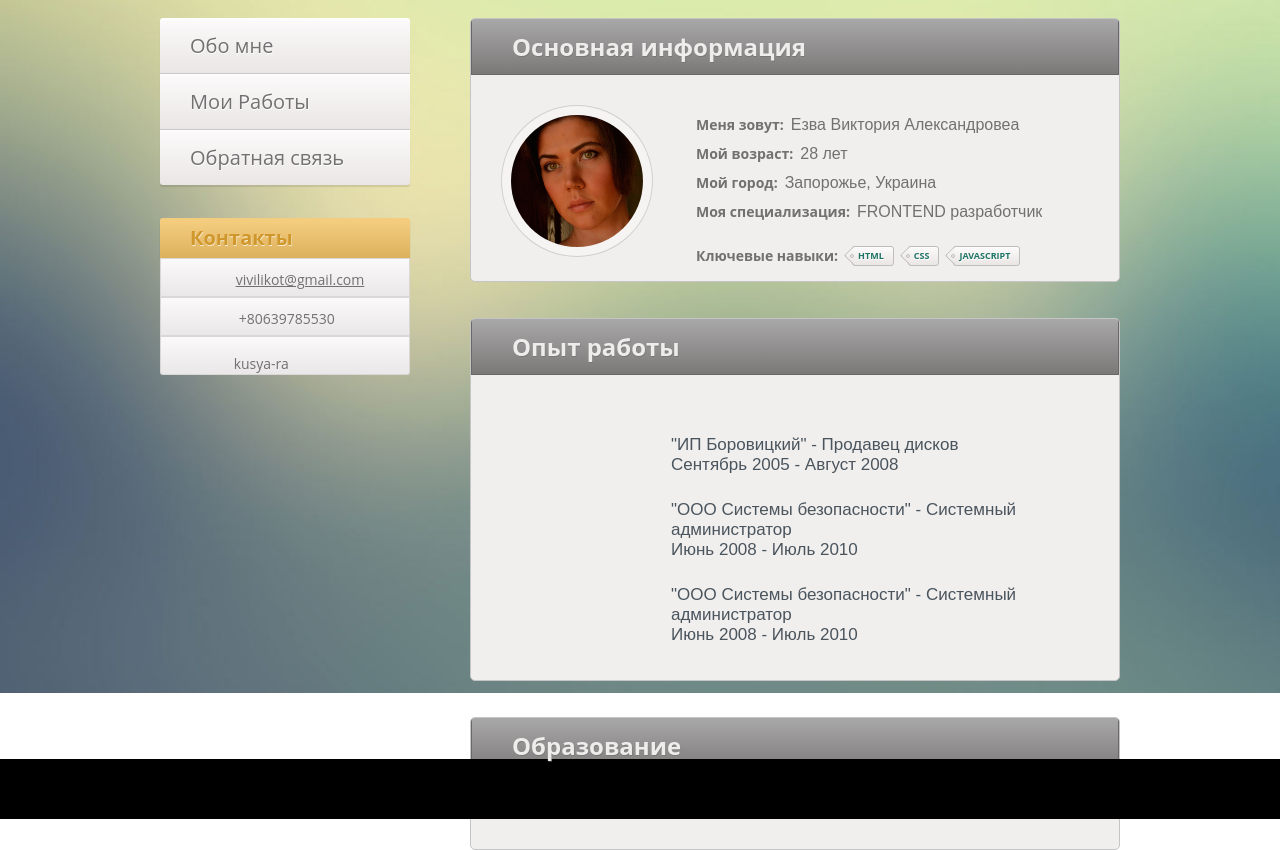
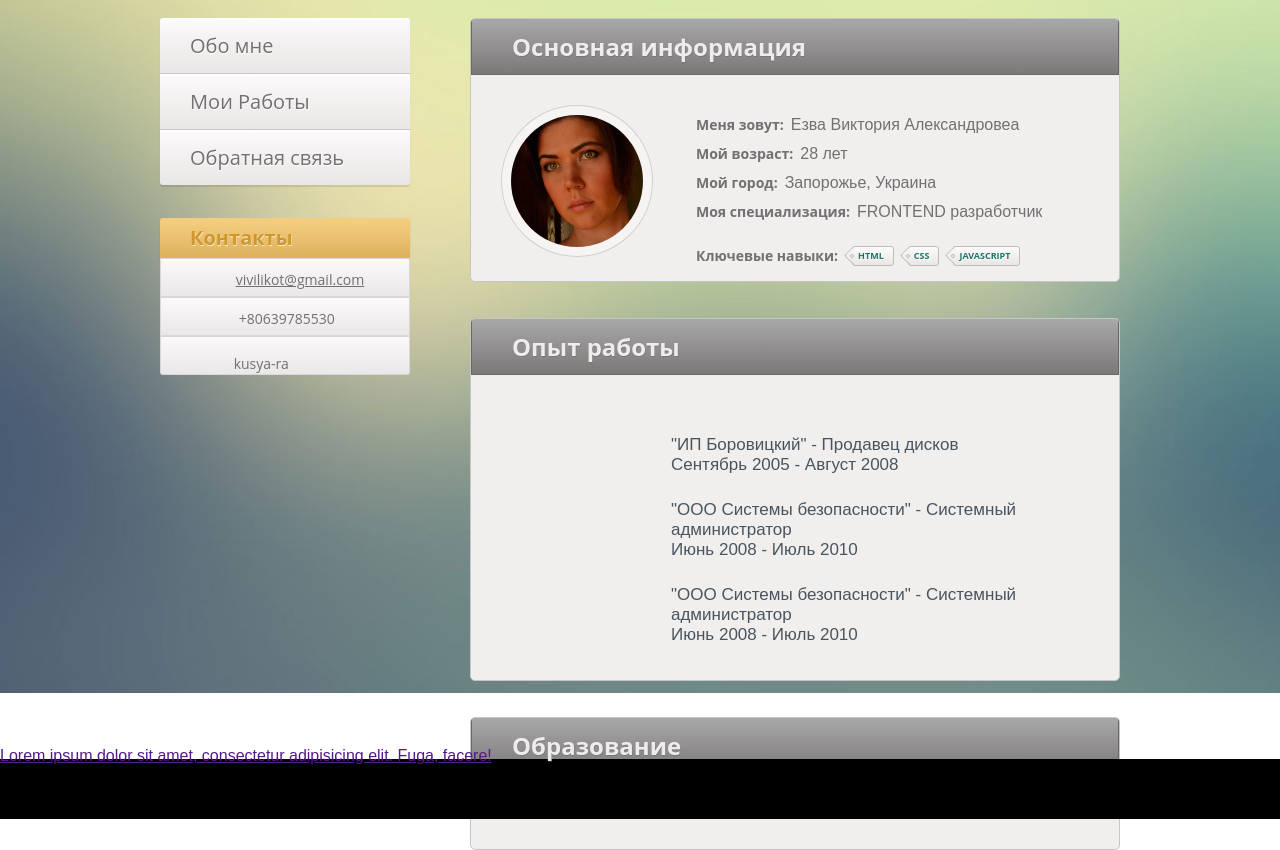
Before and after one commit to Vivili-zp/ezva-portfolio, a website: page app/index.html in a window 1280 px wide. Shown: the part 107-957 px from the top of the page. Drawn offline with Linux system fonts and the light colour scheme; files whose address does not match are found by name.

Commit message:
commit two

```diff
--- a/app/index.html
+++ b/app/index.html
@@ -136,6 +136,7 @@
         <br>
         <br>
         <br>
+        <a href="">Lorem ipsum dolor sit amet, consectetur adipisicing elit. Fuga, facere!</a>
         <br>
         <br>
         <br>
```
